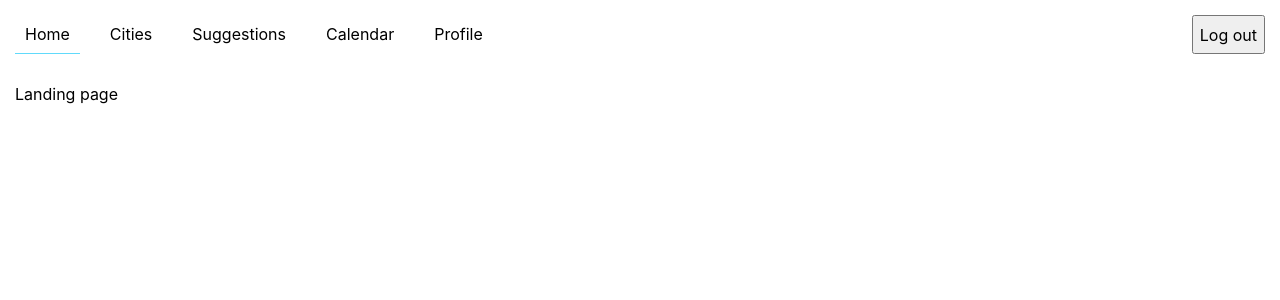
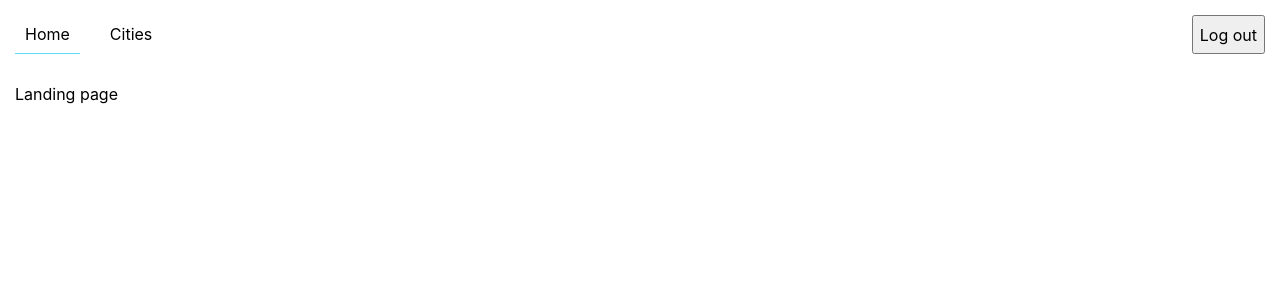
Before and after one commit to dantilse/cra-owl-brigade, a React (Create React App) app: page / in a window 1280 px wide. Shown: the top 300 px of the page. Built offline with nearby package versions, Linux system fonts and the light colour scheme; no server answers; sample sign-in values are in the browser's storage.

Commit message:
chore: hide links

```diff
--- a/src/components/Header.jsx
+++ b/src/components/Header.jsx
@@ -42,7 +42,7 @@ const AuthenticatedNav = () => {
       <StyledNavLink activeClassName="active" to="/cities">
         Cities
       </StyledNavLink>
-      <StyledNavLink activeClassName="active" to="/suggestions">
+      {/* <StyledNavLink activeClassName="active" to="/suggestions">
         Suggestions
       </StyledNavLink>
       <StyledNavLink activeClassName="active" to="/calendar">
@@ -50,7 +50,7 @@ const AuthenticatedNav = () => {
       </StyledNavLink>
       <StyledNavLink activeClassName="active" to="/profile">
         Profile
-      </StyledNavLink>
+      </StyledNavLink> */}
     </nav>
   );
 };
```
